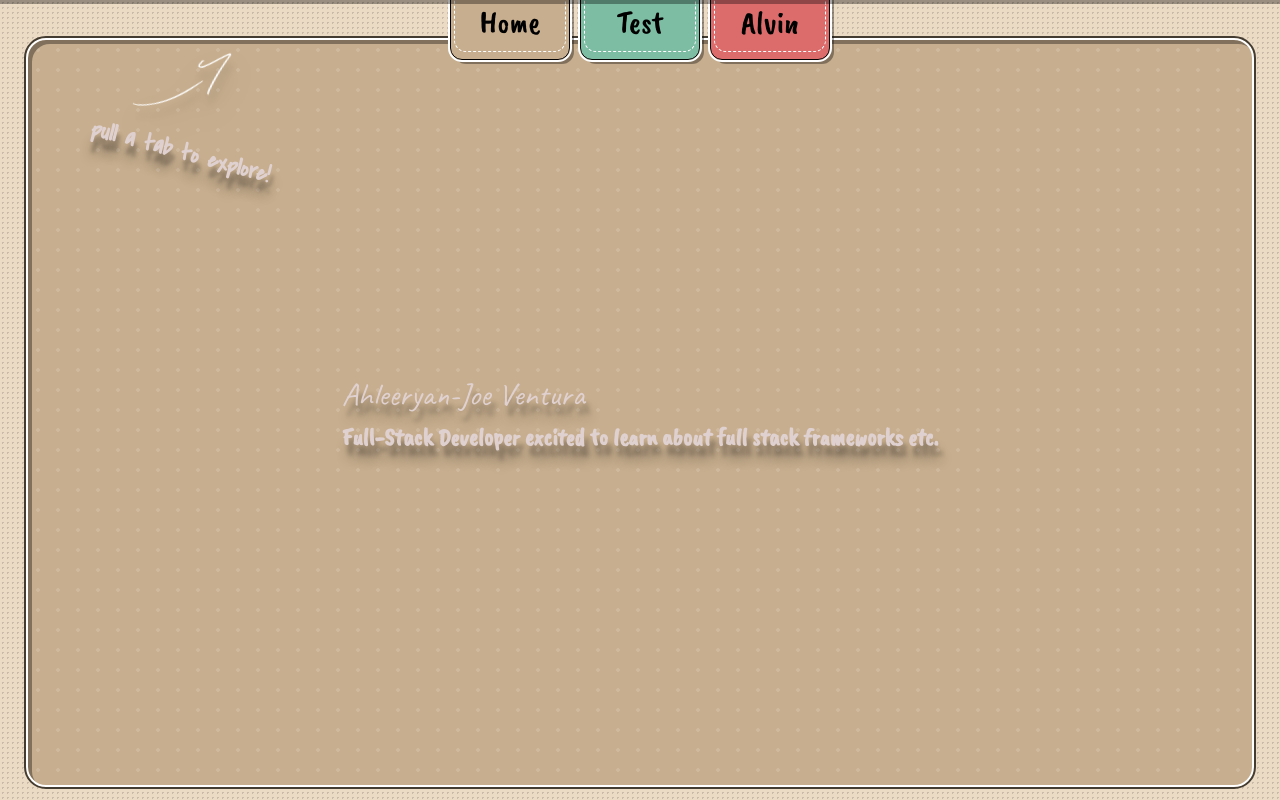
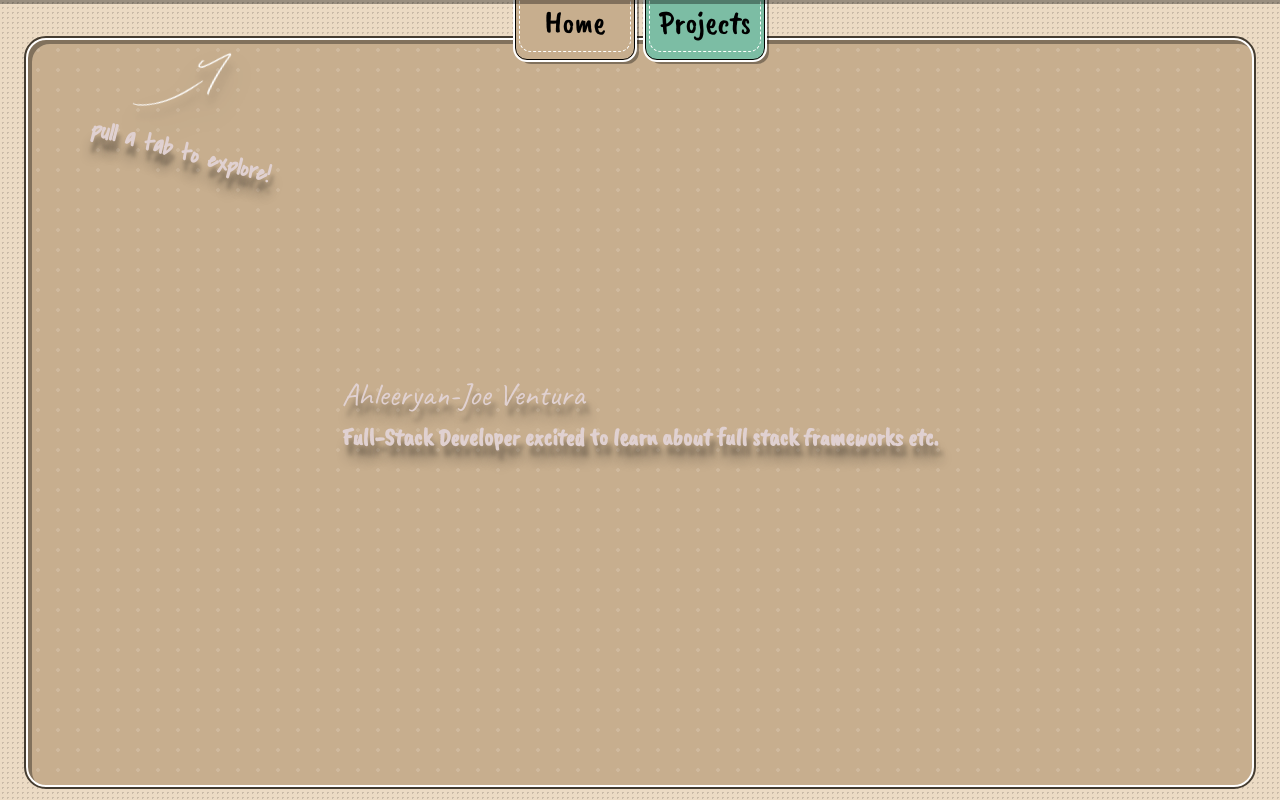
Before and after one commit to Number-68/Paper-Trails, a Next.js app: page / in a window 1280 px wide. Built offline with nearby package versions, Linux system fonts and the light colour scheme; a web font is replaced by a local one.

Commit message:
add all componens

```diff
--- a/app/components/navigation/pullNav.tsx
+++ b/app/components/navigation/pullNav.tsx
@@ -64,8 +64,7 @@ export default function PullNav() {
 
             <nav className="paper-nav">
                 <PullTab label="Home" route="/" color="#c7ae8e" paperApi={paperApi} viewportHeight={viewportHeight} />
-                <PullTab label="Test" route="/testDirection" color="#7cbda4" paperApi={paperApi} viewportHeight={viewportHeight} />
-                <PullTab label="Alvin" route="/testDirection" color="#dc6c6c" paperApi={paperApi} viewportHeight={viewportHeight} />
+                <PullTab label="Projects" route="/projects" color="#7cbda4" paperApi={paperApi} viewportHeight={viewportHeight} />
 
             </nav>
 
--- /dev/null
+++ b/app/projects/page.tsx
@@ -0,0 +1,9 @@
+export default function projects() {
+
+    return (
+        <main>
+            <p>everything works.</p>
+        </main>
+
+    )
+}
```
Also changed, not shown: 1 other file (tests, documents, lock files or other folders).
